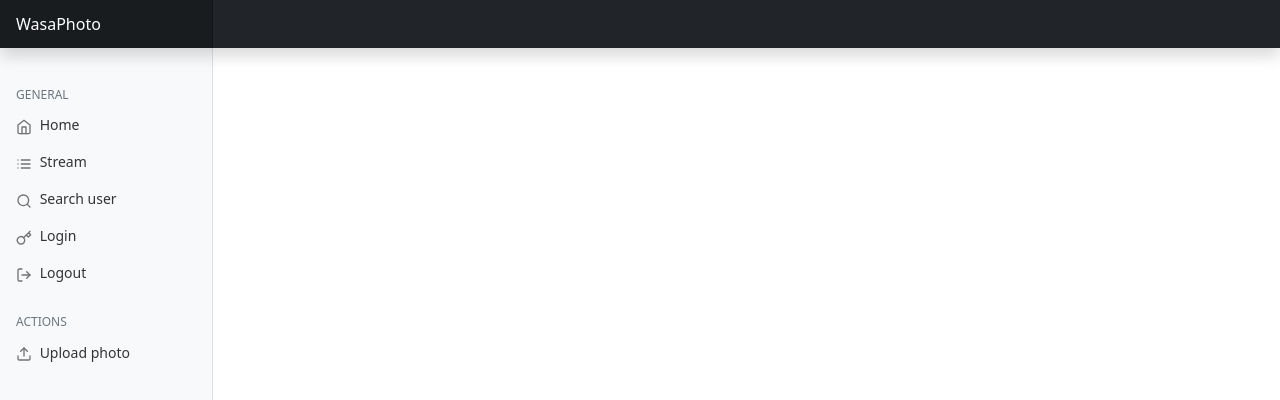
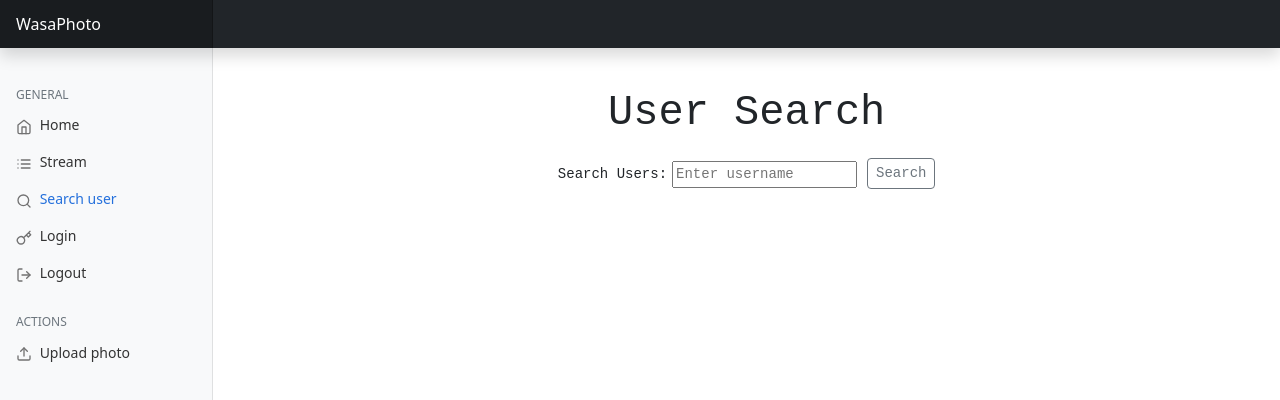
Before and after one commit to gabrimatx/WasaPhoto, a Vue app in the folder webui/: page /#/users in a window 1280 px wide. Shown: the top 400 px of the page. Built offline with nearby package versions, Linux system fonts and the light colour scheme; sample sign-in values are in the browser's storage.

Commit message:
Added user search in frontend

```diff
--- a/webui/src/App.vue
+++ b/webui/src/App.vue
@@ -3,8 +3,9 @@ import { RouterLink, RouterView } from 'vue-router'
 export default {
 	methods: {
 		logout() {
+			localStorage.clear();
 			sessionStorage.clear();
-			this.$router.push('/session/');
+			this.$router.replace('/session/');
 		},
 	},
 
@@ -46,7 +47,7 @@ export default {
 							</RouterLink>
 						</li>
 						<li class="nav-item">
-							<RouterLink to="/link1" class="nav-link">
+							<RouterLink to="/users/" class="nav-link">
 								<svg class="feather">
 									<use href="/feather-sprite-v4.29.0.svg#search" />
 								</svg>
@@ -85,13 +86,14 @@ export default {
 							</RouterLink>
 						</li>
 					</ul>
-			</div>
-		</nav>
+				</div>
+			</nav>
 
-		<main class="col-md-9 ms-sm-auto col-lg-10 px-md-4">
-			<RouterView />
-		</main>
+			<main class="col-md-9 ms-sm-auto col-lg-10 px-md-4">
+				<RouterView />
+			</main>
+		</div>
 	</div>
-</div></template>
+</template>
 
 <style></style>
--- a/webui/src/router/index.js
+++ b/webui/src/router/index.js
@@ -3,6 +3,8 @@ import HomeView from '../views/HomeView.vue'
 import LoginView from '../views/LoginView.vue'
 import ProfileView from '../views/ProfileView.vue'
 import PostPhotoView from '../views/PostPhotoView.vue'
+import UserSearchView from '../views/UserSearchView.vue'
+
 
 
 const router = createRouter({
@@ -11,6 +13,7 @@ const router = createRouter({
 		{path: '/', component: HomeView},
 		{path: '/session/', component: LoginView},
 		{path: '/photos/', component: PostPhotoView},
+		{path: '/users/', component: UserSearchView},
 		{path: '/users/:userId', component: ProfileView},
 	]
 })
--- a/webui/src/views/PostPhotoView.vue
+++ b/webui/src/views/PostPhotoView.vue
@@ -72,6 +72,7 @@ export default {
   margin: 0 auto;
   text-align: center;
   justify-content: center;
+  margin-top: 40px;
   font-family: 'Courier New', Courier, monospace;
 }
 
--- a/webui/src/views/ProfileView.vue
+++ b/webui/src/views/ProfileView.vue
@@ -48,7 +48,16 @@ export default {
             isFollowed: false,
             isItMe: false,
             photoList: [],
+            reloadFlag: true,
         };
+    },
+    mounted() {
+        if (localStorage.getItem('reloaded')) {
+            localStorage.removeItem('reloaded');
+        } else {
+            localStorage.setItem('reloaded', '1');
+            location.reload();
+        }
     },
     async created() {
         const userId = this.$route.params.userId;
@@ -191,4 +200,5 @@ hr {
 .photos .photo-card {
     width: 200px;
     margin-bottom: 30px;
-}</style>
+}
+</style>
--- /dev/null
+++ b/webui/src/views/UserSearchView.vue
@@ -0,0 +1,65 @@
+<template>
+    <div class="custom-container">
+        <h2 class="custom-title">User Search</h2>
+        <form @submit.prevent="searchUsers">
+            <label for="searchQuery" style="margin-right: 5px;">Search Users: </label>
+            <input type="text" id="searchQuery" v-model="searchQuery" placeholder="Enter username" />
+            <button type="submit" class="btn btn-sm btn-outline-secondary" style="margin-left: 10px;"
+                @click="searchUsers">Search</button>
+        </form>
+        <p v-if="searchExecuted" style="margin-top: 30px;">{{ Text }}</p>
+    </div>
+</template>
+
+<script>
+const token = sessionStorage.getItem('authToken');
+
+export default {
+    data() {
+        return {
+            searchQuery: '',
+            searchExecuted: false,
+            Text: '',
+        };
+    },
+    methods: {
+        async searchUsers() {
+            try {
+                console.log("search started")
+                const response = await this.$axios.get(`/users/`, {
+                    params: { userName: this.searchQuery },
+                    headers: {
+                        'Authorization': `Bearer ${token}`,
+                        'Accept': 'application/json',
+                    },
+                });
+                console.log("search finished")
+                this.searchExecuted = true;
+                this.userId = response.data.userId;
+                this.$router.push('/users/' + this.userId);
+            }
+            catch (error) {
+                console.error(error, "mannaggia")
+                this.searchExecuted = true;
+                this.Text = "No users found with that username"
+            }
+        },
+    },
+};
+</script>
+
+<style scoped>
+.custom-container {
+    max-width: 600px;
+    text-align: center;
+    margin: auto;
+    margin-top: 40px;
+    justify-content: center;
+    font-family: 'Courier New', Courier, monospace;
+}
+
+.custom-title {
+    font-size: 3em;
+    margin-bottom: 20px;
+}
+</style>
```
